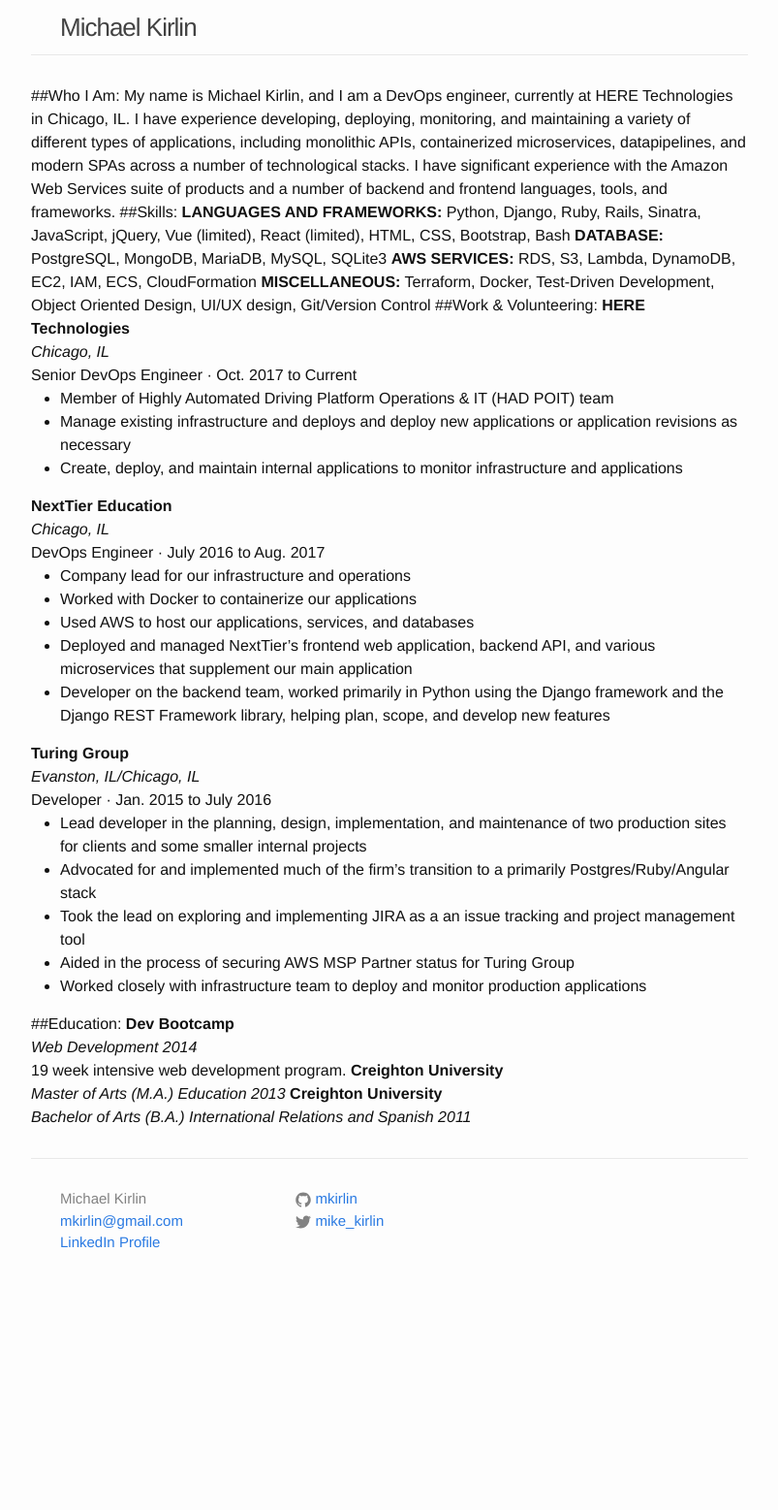
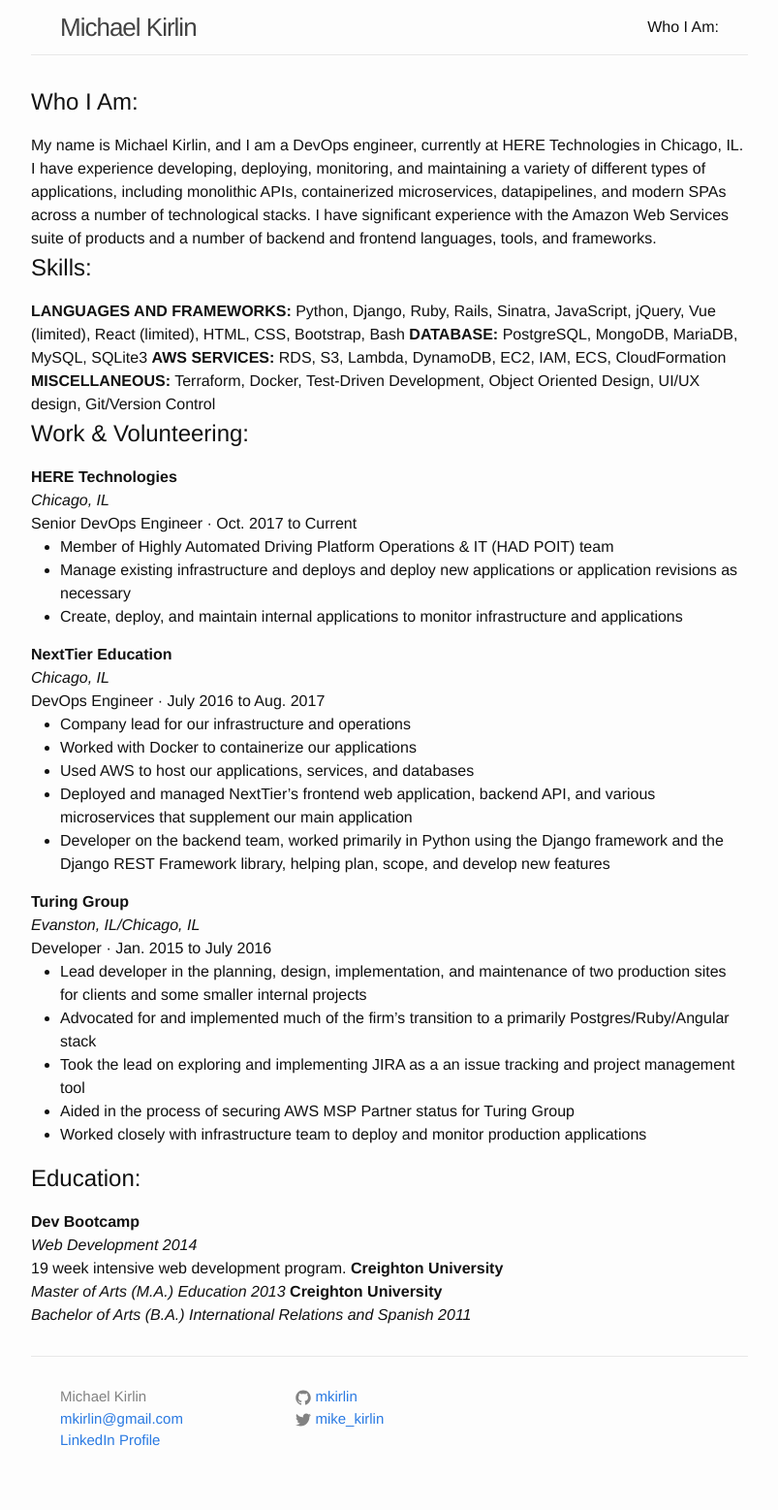
Before and after one commit to mkirlin/mkirlin.github.io, a Jekyll site: the page built from index.md, in a window 1280 px wide. Shown: the whole page at 97% size, without its empty margins (238-1041 px from the left). Built offline with Jekyll 4.4.1, drawn with Linux system fonts in a browser that asks for light colours; our own code applies the rules of GitHub Pages for plain Markdown files; before the commit the page ends 1353 px from its top, so only the background shows below that; some of the changed lines change nothing that is shown.

Commit message:
Formatting changes.

```diff
--- a/index.md
+++ b/index.md
@@ -2,10 +2,13 @@
 layout: default
 ---
 
-##Who I Am:
+Who I Am:
+---------
 My name is Michael Kirlin, and I am a DevOps engineer, currently at HERE Technologies in Chicago, IL. I have experience developing, deploying, monitoring, and maintaining a variety of different types of applications, including monolithic APIs, containerized microservices, datapipelines, and modern SPAs across a number of technological stacks. I have significant experience with the Amazon Web Services suite of products and a number of backend and frontend languages, tools, and frameworks.
 
-##Skills:
+
+Skills:
+---------
 **LANGUAGES AND FRAMEWORKS:** Python, Django, Ruby, Rails, Sinatra, JavaScript,  jQuery, Vue (limited), React (limited), HTML, CSS, Bootstrap, Bash
 
 **DATABASE:** PostgreSQL, MongoDB, MariaDB, MySQL, SQLite3
@@ -14,7 +17,9 @@
 
 **MISCELLANEOUS:** Terraform, Docker, Test-Driven Development, Object Oriented Design, UI/UX design, Git/Version Control
 
-##Work & Volunteering:
+
+Work & Volunteering:
+---------
 **HERE Technologies**
 *Chicago, IL*
 Senior DevOps Engineer · Oct. 2017 to Current
@@ -43,7 +48,8 @@
 - Worked closely with infrastructure team to deploy and monitor production applications
 
 
-##Education:
+Education:
+---------
 **Dev Bootcamp**
 *Web Development 2014*
 19 week intensive web development program.
```
